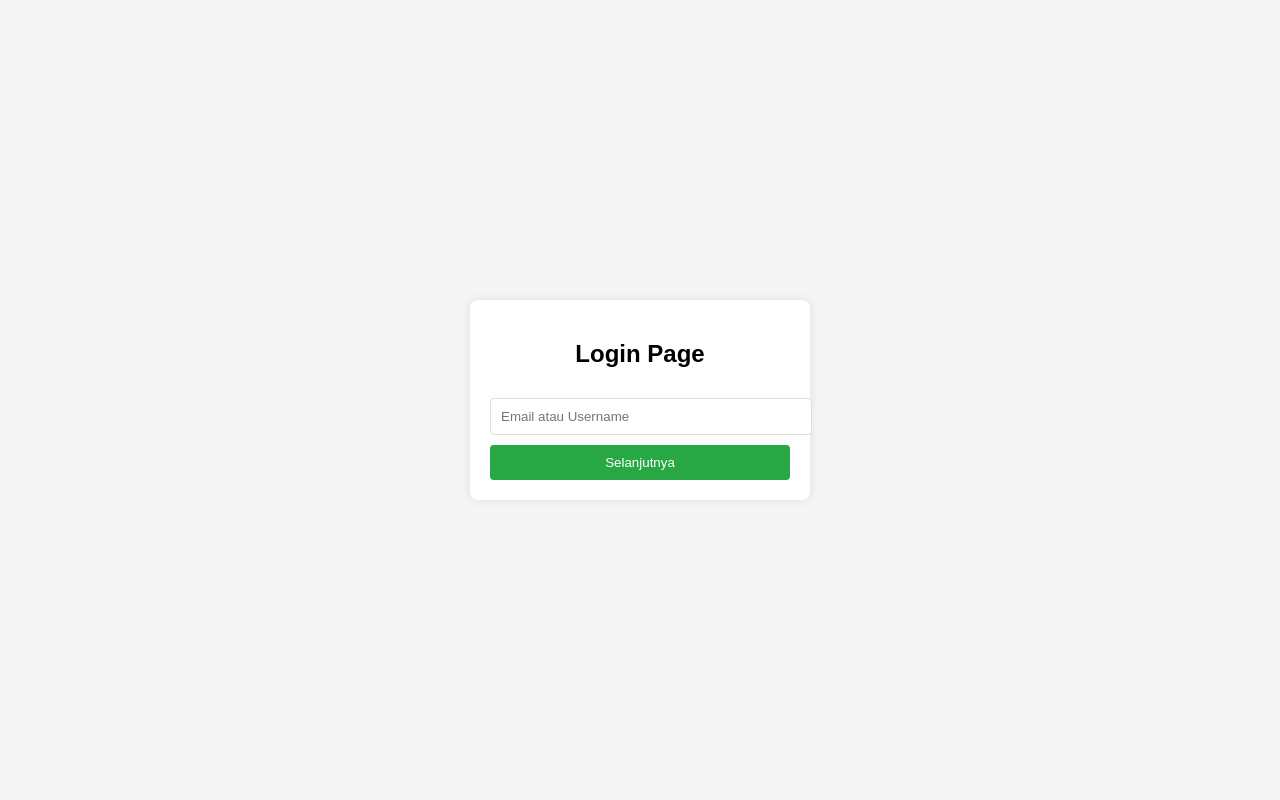
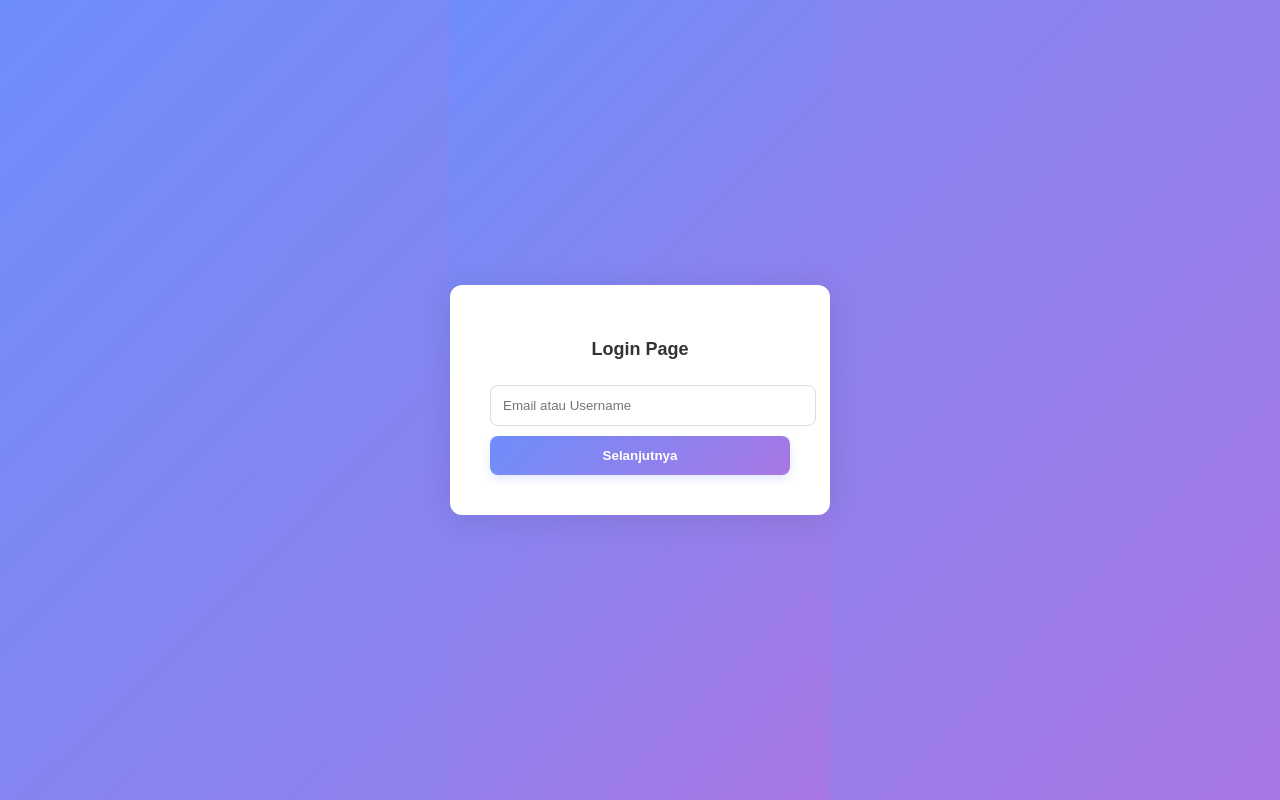
Before and after one commit to hylann28/Username-Login, a plain HTML site: page index.html in a window 1280 px wide. Drawn offline with Linux system fonts and the light colour scheme.

Commit message:
Update style.css

```diff
--- a/style.css
+++ b/style.css
@@ -1,57 +1,91 @@
-body {
-  display: flex;
-  align-items: center;
-  justify-content: center;
-  height: 100vh;
+/* Mengatur tinggi dan lebar halaman serta latar belakang gradien */
+body, html {
+  height: 100%;
   margin: 0;
   font-family: Arial, sans-serif;
-  background-color: #f5f5f5;
+  display: flex;
+  justify-content: center;
+  align-items: center;
+  background: linear-gradient(135deg, #6e8efb, #a777e3);
 }
 
+/* Membuat container utama untuk pusat */
+.container {
+  display: flex;
+  justify-content: center;
+  align-items: center;
+  height: 100vh;
+}
+
+/* Pengaturan dasar untuk login box */
 .login-container {
   display: flex;
   justify-content: center;
+  align-items: center;
+  flex-direction: column;
+  padding: 40px;
+  background: #ffffff;
+  border-radius: 12px;
+  box-shadow: 0 4px 30px rgba(0, 0, 0, 0.1);
+  width: 300px;
+  animation: fadeIn 1s ease-in-out;
 }
 
-.popup {
-  background-color: #fff;
-  border-radius: 8px;
-  box-shadow: 0 0 10px rgba(0, 0, 0, 0.1);
-  padding: 20px;
-  text-align: center;
-  width: 300px;
-  animation: popup 0.5s ease;
-}
-
-@keyframes popup {
+/* Efek fade-in animasi */
+@keyframes fadeIn {
   from {
     opacity: 0;
-    transform: scale(0.8);
+    transform: translateY(30px);
   }
   to {
     opacity: 1;
-    transform: scale(1);
+    transform: translateY(0);
   }
 }
 
+/* Desain tampilan pop-up */
+.popup {
+  width: 100%;
+  text-align: center;
+}
+
+/* Style input dan tombol */
 input {
   width: 100%;
-  padding: 10px;
+  padding: 12px;
   margin: 10px 0;
   border: 1px solid #ddd;
-  border-radius: 4px;
+  border-radius: 8px;
+  transition: 0.3s ease;
+}
+
+/* Animasi saat input di-hover */
+input:focus {
+  border-color: #6e8efb;
+  box-shadow: 0 0 8px rgba(110, 142, 251, 0.2);
+  outline: none;
 }
 
 button {
   width: 100%;
-  padding: 10px;
+  padding: 12px;
   border: none;
-  border-radius: 4px;
+  border-radius: 8px;
   color: #fff;
-  background-color: #28a745;
+  background: linear-gradient(135deg, #6e8efb, #a777e3);
+  font-weight: bold;
   cursor: pointer;
+  transition: background 0.3s ease;
+  box-shadow: 0 4px 10px rgba(110, 142, 251, 0.2);
 }
 
 button:hover {
-  background-color: #218838;
+  background: linear-gradient(135deg, #5a78d1, #8b61c3);
 }
+
+/* Style tambahan untuk teks */
+h2 {
+  color: #333;
+  margin-bottom: 15px;
+  font-size: 18px;
+}
```
